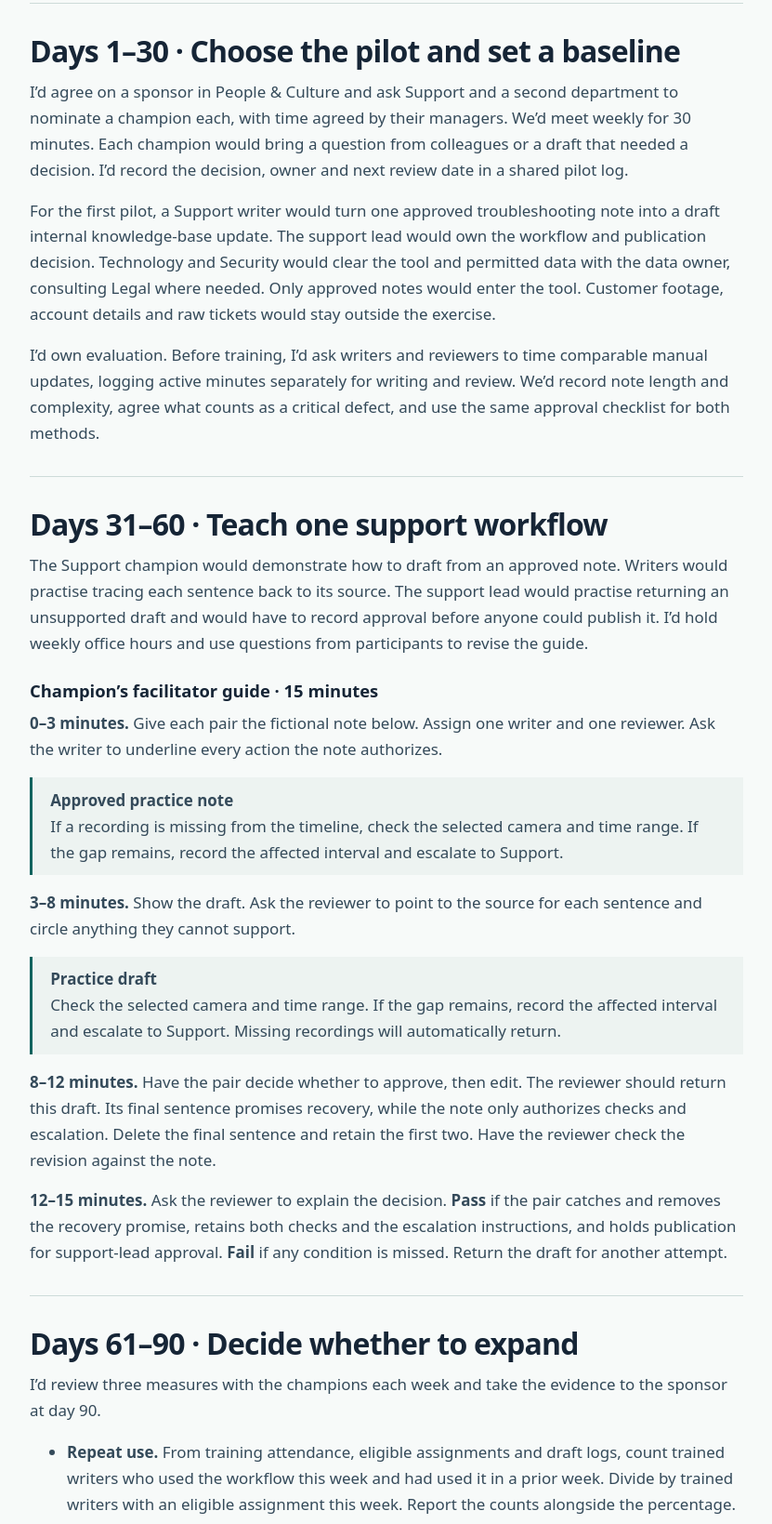
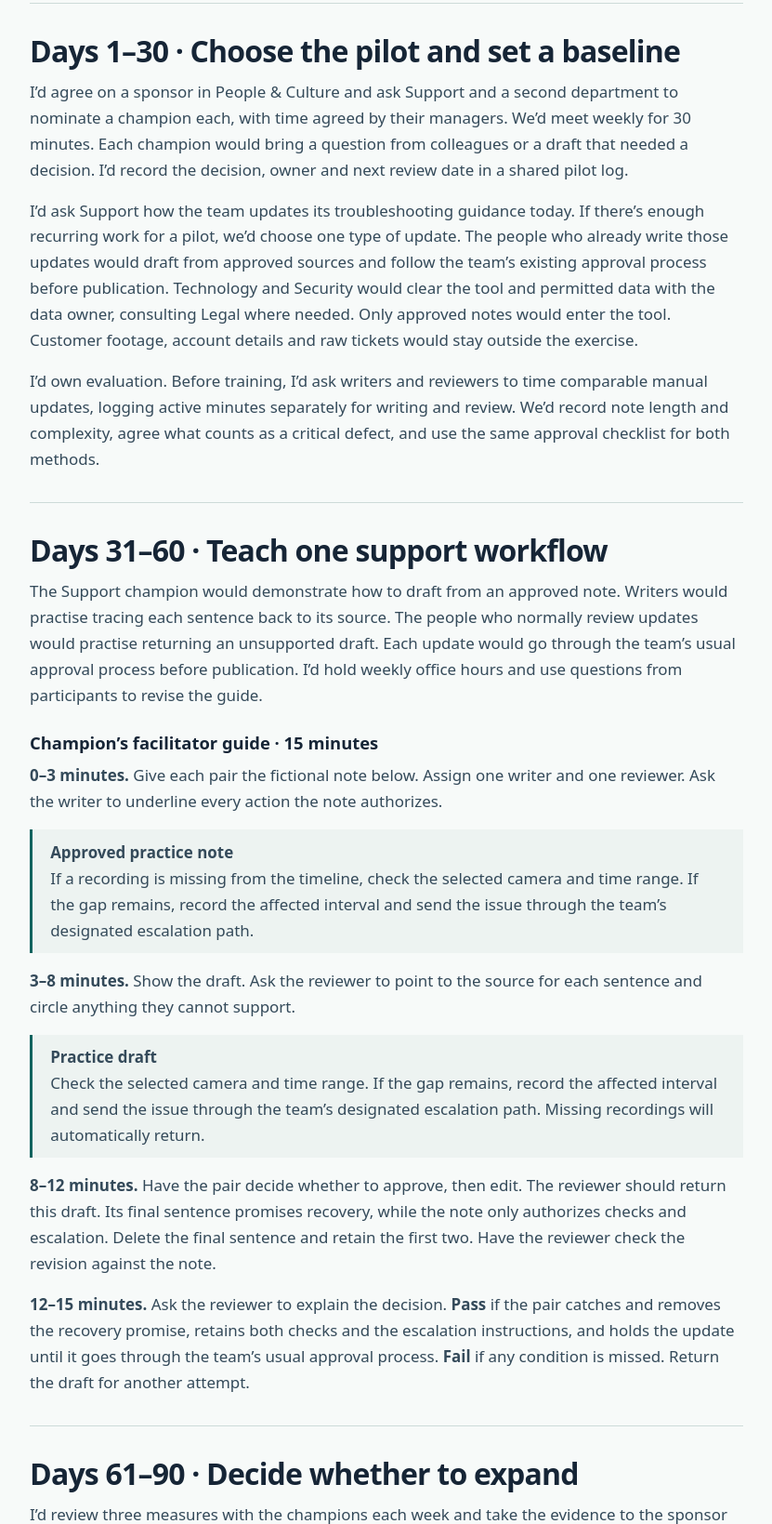
Before and after one commit to Sculptron/selected-work-AI-Enablement, a plain HTML site: page ai-champion-network.html in a window 1280 px wide. Shown: the part 526-2165 px from the top of the page at 93% size, without its empty margins (224-1055 px from the left). Drawn offline with Linux system fonts and the light colour scheme.

Commit message:
Ground the Support pilot in existing practice and revise repeat-use reporting

```diff
--- a/ai-champion-network.html
+++ b/ai-champion-network.html
@@ -16,23 +16,23 @@
 <p>This fictional scenario uses invented support material. The workflow, staffing, tools and targets are proposals I’d discuss with Solink.</p>
 <section><h2>Days 1–30 · Choose the pilot and set a baseline</h2>
 <p>I’d agree on a sponsor in People &amp; Culture and ask Support and a second department to nominate a champion each, with time agreed by their managers. We’d meet weekly for 30 minutes. Each champion would bring a question from colleagues or a draft that needed a decision. I’d record the decision, owner and next review date in a shared pilot log.</p>
-<p>For the first pilot, a Support writer would turn one approved troubleshooting note into a draft internal knowledge-base update. The support lead would own the workflow and publication decision. Technology and Security would clear the tool and permitted data with the data owner, consulting Legal where needed. Only approved notes would enter the tool. Customer footage, account details and raw tickets would stay outside the exercise.</p>
+<p>I’d ask Support how the team updates its troubleshooting guidance today. If there’s enough recurring work for a pilot, we’d choose one type of update. The people who already write those updates would draft from approved sources and follow the team’s existing approval process before publication. Technology and Security would clear the tool and permitted data with the data owner, consulting Legal where needed. Only approved notes would enter the tool. Customer footage, account details and raw tickets would stay outside the exercise.</p>
 <p>I’d own evaluation. Before training, I’d ask writers and reviewers to time comparable manual updates, logging active minutes separately for writing and review. We’d record note length and complexity, agree what counts as a critical defect, and use the same approval checklist for both methods.</p></section>
 <section><h2>Days 31–60 · Teach one support workflow</h2>
-<p>The Support champion would demonstrate how to draft from an approved note. Writers would practise tracing each sentence back to its source. The support lead would practise returning an unsupported draft and would have to record approval before anyone could publish it. I’d hold weekly office hours and use questions from participants to revise the guide.</p>
+<p>The Support champion would demonstrate how to draft from an approved note. Writers would practise tracing each sentence back to its source. The people who normally review updates would practise returning an unsupported draft. Each update would go through the team’s usual approval process before publication. I’d hold weekly office hours and use questions from participants to revise the guide.</p>
 <div class="exercise"><h3>Champion’s facilitator guide · 15 minutes</h3>
 <p><strong>0–3 minutes.</strong> Give each pair the fictional note below. Assign one writer and one reviewer. Ask the writer to underline every action the note authorizes.</p>
-<blockquote><b>Approved practice note</b><br>If a recording is missing from the timeline, check the selected camera and time range. If the gap remains, record the affected interval and escalate to Support.</blockquote>
+<blockquote><b>Approved practice note</b><br>If a recording is missing from the timeline, check the selected camera and time range. If the gap remains, record the affected interval and send the issue through the team’s designated escalation path.</blockquote>
 <p><strong>3–8 minutes.</strong> Show the draft. Ask the reviewer to point to the source for each sentence and circle anything they cannot support.</p>
-<blockquote><b>Practice draft</b><br>Check the selected camera and time range. If the gap remains, record the affected interval and escalate to Support. Missing recordings will automatically return.</blockquote>
+<blockquote><b>Practice draft</b><br>Check the selected camera and time range. If the gap remains, record the affected interval and send the issue through the team’s designated escalation path. Missing recordings will automatically return.</blockquote>
 <p><strong>8–12 minutes.</strong> Have the pair decide whether to approve, then edit. The reviewer should return this draft. Its final sentence promises recovery, while the note only authorizes checks and escalation. Delete the final sentence and retain the first two. Have the reviewer check the revision against the note.</p>
-<p><strong>12–15 minutes.</strong> Ask the reviewer to explain the decision. <strong>Pass</strong> if the pair catches and removes the recovery promise, retains both checks and the escalation instructions, and holds publication for support-lead approval. <strong>Fail</strong> if any condition is missed. Return the draft for another attempt.</p></div></section>
+<p><strong>12–15 minutes.</strong> Ask the reviewer to explain the decision. <strong>Pass</strong> if the pair catches and removes the recovery promise, retains both checks and the escalation instructions, and holds the update until it goes through the team’s usual approval process. <strong>Fail</strong> if any condition is missed. Return the draft for another attempt.</p></div></section>
 <section><h2>Days 61–90 · Decide whether to expand</h2>
 <p>I’d review three measures with the champions each week and take the evidence to the sponsor at day 90.</p>
-<ul><li><strong>Repeat use.</strong> From training attendance, eligible assignments and draft logs, count trained writers who used the workflow this week and had used it in a prior week. Divide by trained writers with an eligible assignment this week. Report the counts alongside the percentage.</li>
+<ul><li><strong>Repeat use.</strong> I’d use training attendance, assignment records and draft logs to identify trained participants who had another eligible assignment after their first use. I’d report both counts, for example, “4 of 6 participants with another eligible assignment used the workflow again.”</li>
 <li><strong>Draft-plus-review time.</strong> For each update, add the writer’s and reviewer’s active minutes, including corrections through approval. Compare the median with manual updates of similar length and complexity.</li>
 <li><strong>Critical defects.</strong> Reviewers would log unsupported recovery promises, unsafe instructions or restricted data in a draft. A second reviewer would audit approved updates against their source and log defects that passed approval. I’d report counts separately by stage alongside the number reviewed.</li></ul>
-<p><strong>Proposed decision criteria.</strong> I’d recommend a limited expansion after four consecutive weeks with at least 60% repeat use, a median time at least 15% below the matched manual baseline, and zero critical defects after approval. If work volume is too low for a meaningful comparison, I’d extend the trial. If repeat use or time misses its target, or reviewers repeatedly catch the same error, I’d revise the exercise with the champion and retest. Any critical defect found after approval or any restricted data entered into the tool would pause the pilot for review.</p>
+<p><strong>Proposed decision criteria.</strong> I’d recommend a limited expansion once there are enough comparable updates to judge the time result, median draft-plus-review time is at least 15% below the matched manual baseline, and there are zero critical defects after approval. If there are too few comparable updates, I’d extend the pilot. If the time improvement falls short of 15%, or reviewers repeatedly catch the same error, I’d revise the exercise with the champion and retest. Any critical defect found after approval or any restricted data entered into the tool would pause the pilot for review.</p>
 <p>For a second trial, a People &amp; Culture champion could adapt the exercise to drafting an onboarding FAQ from an approved policy. They’d select their own source and approver and plant an unsupported eligibility promise in the practice draft. I’d share the facilitator guide and measurement sheet, then ask that champion to run the session and collect a fresh manual baseline for their department.</p></section>
 </main>
 </body></html>
```
